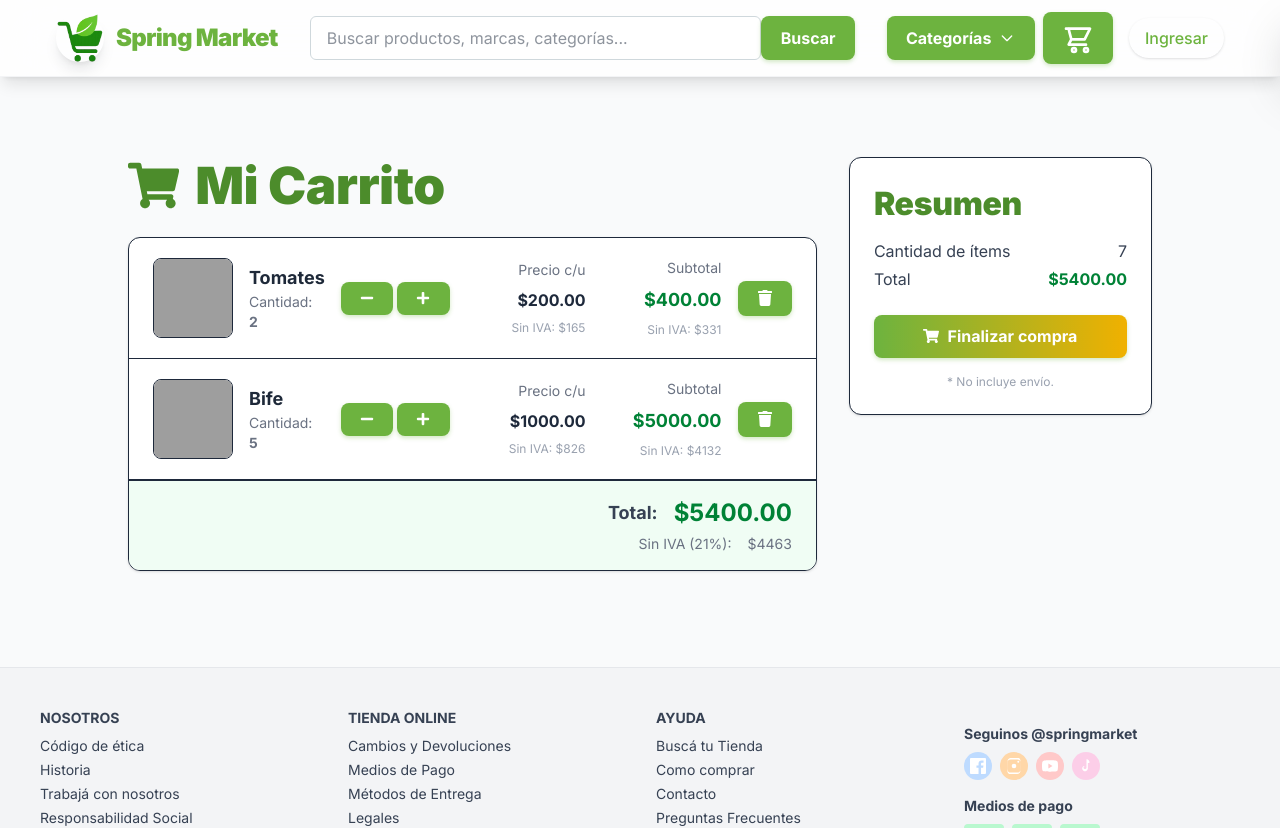
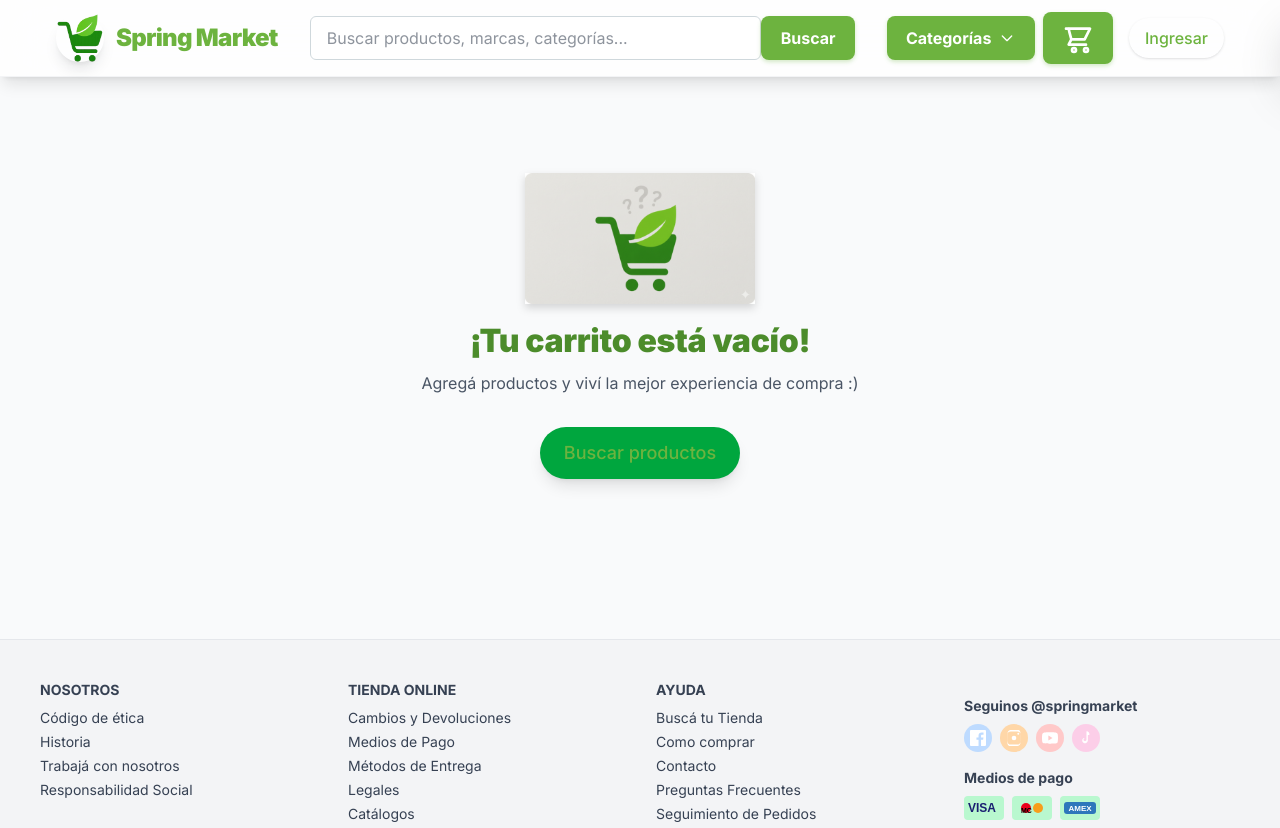
Before and after one commit to JuaniEsposito/frontend-api-pinamar, a React (Vite) app: page /carrito in a window 1280 px wide. Shown: the top 828 px of the page. Built offline with nearby package versions, Linux system fonts and the light colour scheme; grey boxes are pictures that could not be loaded.

Commit message:
agregado de productos al carrito

```diff
--- a/src/pages/CartPage.jsx
+++ b/src/pages/CartPage.jsx
@@ -1,48 +1,13 @@
-import { useEffect, useState } from "react";
+import { useEffect, useState, useMemo } from "react"; // Se añade useMemo
 import { Link, useNavigate } from "react-router-dom";
 import { motion, AnimatePresence } from "framer-motion";
 import { FaTrash, FaPlus, FaMinus, FaShoppingCart } from "react-icons/fa";
 import carritoVacio from "../assets/carritovacio.png";
-// ELIMINADAS: useSelector, useDispatch, y todos los imports de Redux/Slices
+import { useAuth } from "../auth/AuthProvider"; // Se usa el contexto global
 
-// --- DATOS MOCK/PRUEBA (Simulan la API) ---
-const MOCK_CARRITO_INICIAL = {
-  // Simulación de la estructura del carrito que vendría del backend
-  total: 4500.0,
-  items: [
-    {
-      productoId: 101,
-      nombreProducto: "Tomates",
-      cantidad: 2,
-      precioUnitario: 200.0,
-      subtotal: 400.0,
-    },
-    {
-      productoId: 102,
-      nombreProducto: "Bife",
-      cantidad: 5,
-      precioUnitario: 1000.0,
-      subtotal: 5000.0,
-    },
-  ],
-};
+// ❌ ELIMINADOS: Todos los MOCKS (MOCK_CARRITO_INICIAL, MOCK_PRODUCTOS_INICIAL)
 
-const MOCK_PRODUCTOS_INICIAL = [
-  // Simulación de la lista de productos (para obtener la imagen)
-  {
-    id: 101,
-    imagenes: ["https://picsum.photos/id/11/200/200"],
-    nombre: "Laptop Gaming X1",
-  },
-  {
-    id: 102,
-    imagenes: ["https://picsum.photos/id/12/200/200"],
-    nombre: "Mouse Óptico Z",
-  },
-];
-// ---------------------------------------------
-
-// Muestra un mensaje y la imagen del dino cuando el carrito está vacío
+// Componente para mostrar cuando el carrito está vacío (sin cambios)
 function CarritoVacio() {
   return (
     <div className="flex flex-col items-center justify-center mt-16 mb-16">
@@ -54,23 +19,17 @@ function CarritoVacio() {
       >
         <img
           src={carritoVacio}
-          alt="Carrito vacío Rex"
+          alt="Carrito vacío"
           width={230}
           height={200}
           className="mx-auto drop-shadow-lg"
           draggable={false}
-          style={{
-            maxWidth: 280,
-            maxHeight: 220,
-            objectFit: "contain",
-            background: "none",
-          }}
         />
       </motion.div>
       <motion.h2
         initial={{ y: 20, opacity: 0 }}
         animate={{ y: 0, opacity: 1 }}
-        className="text-2xl font-bold text-[#6DB33F]-700 mb-2"
+        className="text-2xl font-bold text-green-700 mb-2" // Corregido: sintaxis de color
       >
         ¡Tu carrito está vacío!
       </motion.h2>
@@ -78,9 +37,8 @@ function CarritoVacio() {
         Agregá productos y viví la mejor experiencia de compra :)
       </motion.p>
       <Link
-        to="/buscar"
-        className="inline-block px-6 py-3 rounded-full font-bold bg-[#6DB33F]-600 hover:bg-[#6DB33F]-700 shadow-lg transition-all text-lg text-white"
-        style={{ color: "#fff" }}
+        to="/" // Enlace al Home para buscar productos
+        className="inline-block px-6 py-3 rounded-full font-bold bg-green-600 hover:bg-green-700 shadow-lg transition-all text-lg text-white"
       >
         Buscar productos
       </Link>
@@ -89,217 +47,113 @@ function CarritoVacio() {
 }
 
 export default function CartPage() {
-  // Reemplazo de useSelector por useState
-  const [carrito, setCarrito] = useState(null); // Usaremos 'null' para simular la carga inicial
+  // ✅ 1. OBTENER DATOS Y FUNCIONES REALES DEL CONTEXTO GLOBAL
+  const { cart, updateCartItemQuantity, removeProductFromCart } = useAuth();
+
   const [loading, setLoading] = useState(true);
-  const [error, setError] = useState(null);
-  const [productos, setProductos] = useState([]);
-  const [imagenesProductos, setImagenesProductos] = useState({});
   const navigate = useNavigate();
 
-  // --- Lógica de cálculo de totales ---
-  const calcularTotalCarrito = (currentItems) => {
-    return currentItems.reduce((sum, item) => {
-      const subtotal = Number(item.precioUnitario) * Number(item.cantidad);
-      return sum + subtotal;
-    }, 0);
+  // Simula un pequeño retraso de carga, se activa si el carrito cambia
+  useEffect(() => {
+    setLoading(true);
+    const timer = setTimeout(() => setLoading(false), 300);
+    return () => clearTimeout(timer);
+  }, [cart]);
+
+  // ✅ 2. CALCULAR EL TOTAL DE FORMA DINÁMICA CON useMemo
+  // Se recalcula solo cuando el 'cart' cambia, es más eficiente.
+  const totalCarrito = useMemo(() => {
+    if (!cart) return 0;
+    return cart.reduce((sum, item) => sum + item.price * item.quantity, 0);
+  }, [cart]);
+
+  // ✅ 3. FUNCIONES QUE LLAMAN AL CONTEXTO
+  const handleIncrement = (item) => {
+    updateCartItemQuantity(item.id, 1);
   };
 
-  // --- Simulación de Carga de Datos (Reemplazo de fetchCarrito/fetchProductos) ---
-  useEffect(() => {
-    // Simula una llamada a la API con un retraso
-    setLoading(true);
-    setError(null);
-
-    // Simula la carga de productos y carrito
-    setTimeout(() => {
-      // **Asignamos los datos MOCK al estado local**
-      setProductos(MOCK_PRODUCTOS_INICIAL);
-      setCarrito({
-        ...MOCK_CARRITO_INICIAL,
-        // Recalcular total si el mock no lo trae, o usar el del mock
-        total: calcularTotalCarrito(MOCK_CARRITO_INICIAL.items)
-      });
-      setLoading(false);
-    }, 1000); // 1 segundo de simulación de carga
-  }, []); // Se ejecuta solo al montar el componente
-
-  // --- Mapea imágenes (Esta lógica se mantiene igual, pero usa el estado local) ---
-  useEffect(() => {
-    if (!carrito || !carrito.items) return;
-
-    const imagenesMap = {};
-    carrito.items.forEach((item) => {
-      const prod = productos?.find((p) => p.id === item.productoId);
-      if (prod && prod.imagenes && prod.imagenes.length > 0) {
-        imagenesMap[item.productoId] =
-          typeof prod.imagenes[0] === "string"
-            ? prod.imagenes[0]
-            : prod.imagenes[0].imagen;
-      }
-    });
-    setImagenesProductos(imagenesMap);
-  }, [carrito, productos]);
-
-  // --- Lógica de Modificación del Carrito (Reemplazo de patch/deleteCarrito) ---
-
-  const actualizarCarritoLocal = (newItems) => {
-    const newTotal = calcularTotalCarrito(newItems);
-    setCarrito({
-        ...carrito,
-        items: newItems,
-        total: newTotal
-    });
+  const handleDecrement = (item) => {
+    updateCartItemQuantity(item.id, -1);
   };
 
-  // Cambia la cantidad de un producto en el carrito (+/- 1)
-  const handleChangeCantidad = (productoId, change) => {
-    const newItems = carrito.items.map((item) => {
-      if (item.productoId === productoId) {
-        const nuevaCantidad = item.cantidad + change;
-        // La lógica de eliminación está separada en handleDecrement/handleEliminar
-        if (nuevaCantidad < 1) return item;
-
-        return {
-          ...item,
-          cantidad: nuevaCantidad,
-        };
-      }
-      return item;
-    });
-
-    actualizarCarritoLocal(newItems);
+  const handleEliminar = (productoId) => {
+    removeProductFromCart(productoId);
   };
 
-  // Disminuye cantidad o elimina si queda solo uno
-  const handleDecrement = (item) => {
-    if (item.cantidad <= 1) {
-      handleEliminar(item.productoId);
-    } else {
-      handleChangeCantidad(item.productoId, -1);
-    }
-  };
-
-
-  // Elimina un producto completamente del carrito
-  const handleEliminar = (productoId) => {
-    const newItems = carrito.items.filter(
-      (item) => item.productoId !== productoId
-    );
-
-    // Simulación de espera de API (puedes quitarlo si es solo local)
-    setLoading(true);
-    setTimeout(() => {
-        actualizarCarritoLocal(newItems);
-        setLoading(false);
-    }, 300);
-  };
-
-  // --- Funciones de navegación (Se mantienen igual) ---
-
-  // Va a la página de pago
   const irAPago = () => {
     navigate("/finalizar-compra");
   };
 
-  // --- Renderizado ---
+  // ❌ ELIMINADAS: Todas las funciones locales que manejaban un estado falso
+  // (actualizarCarritoLocal, handleChangeCantidad, etc.)
 
-  // Carga inicial y errores
-  if (loading)
-    return <div className="mt-10 text-center">Cargando carrito...</div>;
-  if (error)
-    return <div className="mt-10 text-center text-red-600">{error}</div>;
+  // --- RENDERIZADO ---
+  if (loading) {
+    return <div className="mt-10 text-center text-xl">Cargando carrito...</div>;
+  }
 
-  // Si el carrito está vacío, muestra el mensaje con el dino
-  if (!carrito || !carrito.items || carrito.items.length === 0)
+  // ✅ Usa el 'cart' real para verificar si está vacío
+  if (!cart || cart.length === 0) {
     return <CarritoVacio />;
+  }
 
-  // Carrito con productos (tabla y controles)
   return (
-    <div className="max-w-5xl mx-auto mt-12 flex flex-col md:flex-row gap-8">
+    <div className="max-w-5xl mx-auto mt-12 p-4 flex flex-col md:flex-row gap-8">
       {/* Lista de productos */}
       <div className="flex-1">
-        <h1 className="text-3xl font-extrabold mb-6 text-[#6DB33F]-700 flex items-center gap-2">
+        <h1 className="text-3xl font-extrabold mb-6 text-green-800 flex items-center gap-2">
           <FaShoppingCart className="inline mr-2" />
           Mi Carrito
         </h1>
-        <div className="bg-white rounded-xl shadow border border-[#6DB33F]-200 overflow-hidden">
+        <div className="bg-white rounded-xl shadow border border-gray-200 overflow-hidden">
           <AnimatePresence>
-            {carrito.items.map((item) => (
+            {cart.map((item) => (
               <motion.div
-                key={item.productoId}
+                key={item.id} // ✅ Usa item.id
                 initial={{ opacity: 0, y: 40 }}
                 animate={{ opacity: 1, y: 0 }}
                 exit={{ opacity: 0, x: -60 }}
-                className="flex flex-col sm:flex-row items-center gap-4 px-6 py-5 border-b border-[#6DB33F]-100 last:border-b-0 hover:bg-[#6DB33F]-50 transition"
+                className="flex flex-col sm:flex-row items-center gap-4 px-6 py-5 border-b last:border-b-0 hover:bg-gray-50 transition"
               >
                 {/* Imagen producto */}
-                <div className="w-20 h-20 bg-[#6DB33F]-100 rounded-lg flex items-center justify-center overflow-hidden border border-[#6DB33F]-200">
+                <div className="w-20 h-20 bg-gray-100 rounded-lg flex items-center justify-center overflow-hidden border">
                   <img
-                    src={imagenesProductos[item.productoId] || ""}
-                    alt={item.nombreProducto}
-                    className="w-full h-full object-cover"
+                    src={item.imageUrl || ""} // ✅ Usa item.imageUrl
+                    alt={item.name} // ✅ Usa item.name
+                    className="w-full h-full object-contain"
                   />
                 </div>
                 {/* Info principal */}
-                <div className="flex-1 w-full sm:w-auto">
+                <div className="flex-1 w-full sm:w-auto text-center sm:text-left">
                   <div className="font-bold text-lg text-gray-800">
-                    {item.nombreProducto}
+                    {item.name} {/* ✅ Usa item.name */}
                   </div>
                   <div className="text-gray-500 text-sm">
-                    Cantidad:{" "}
-                    <span className="font-semibold">{item.cantidad}</span>
+                    Cantidad: <span className="font-semibold">{item.quantity}</span> {/* ✅ Usa item.quantity */}
                   </div>
                 </div>
                 {/* Controles de cantidad */}
-                <div className="flex items-center gap-1">
-                  <button
-                    className="p-2 bg-[#6DB33F]-200 rounded-full hover:bg-[#6DB33F]-300 transition"
-                    onClick={() => handleDecrement(item)}
-                  >
+                <div className="flex items-center gap-2">
+                  <button className="p-2 bg-gray-200 rounded-full hover:bg-gray-300 transition" onClick={() => handleDecrement(item)}>
                     <FaMinus size={14} />
                   </button>
-                  <button
-                    className="p-2 bg-[#6DB33F]-200 rounded-full hover:bg-[#6DB33F]-300 transition"
-                    onClick={() => handleChangeCantidad(item.productoId, 1)}
-                  >
+                  <button className="p-2 bg-gray-200 rounded-full hover:bg-gray-300 transition" onClick={() => handleIncrement(item)}>
                     <FaPlus size={14} />
                   </button>
                 </div>
-                {/* Precio unitario and subtotal */}
-                <div className="flex flex-col items-end gap-2 min-w-[120px]">
-                  <div className="text-sm text-gray-500">Precio c/u</div>
-                  <div className="font-semibold text-base text-[#6DB33F]700">
-                    {item.precioUnitario !== undefined &&
-                    item.precioUnitario !== null
-                      ? `$${Number(item.precioUnitario).toFixed(2)}`
-                      : "-"}
+                {/* Precio y Subtotal */}
+                <div className="flex flex-col items-end gap-1 min-w-[120px]">
+                  <div className="font-bold text-lg text-green-700">
+                    {`$${(item.price * item.quantity).toFixed(2)}`} {/* ✅ Calcula subtotal */}
                   </div>
-                  <div className="text-xs text-gray-400">
-                    {item.precioUnitario !== undefined &&
-                    item.precioUnitario !== null
-                      ? `Sin IVA: $${Math.round(
-                          Number(item.precioUnitario) / 1.21
-                        )}`
-                      : ""}
-                  </div>
-                </div>
-                <div className="flex flex-col items-end gap-2 min-w-[120px]">
-                  <div className="text-sm text-gray-500">Subtotal</div>
-                  <div className="font-bold text-lg text-green-700">
-                    {/* Se usa el cálculo del subtotal en base a cantidad * precio unitario */}
-                    {`$${(Number(item.precioUnitario) * Number(item.cantidad)).toFixed(2)}`}
-                  </div>
-                  <div className="text-xs text-gray-400 font-normal">
-                    {`Sin IVA: $${Math.round(
-                      (Number(item.precioUnitario) * Number(item.cantidad)) / 1.21
-                    )}`}
+                  <div className="text-sm text-gray-500">
+                    {`$${item.price.toFixed(2)} c/u`} {/* ✅ Muestra precio unitario */}
                   </div>
                 </div>
                 {/* Eliminar producto */}
                 <button
                   className="p-2 text-red-500 hover:bg-red-100 rounded-full transition"
-                  onClick={() => handleEliminar(item.productoId)}
+                  onClick={() => handleEliminar(item.id)} // ✅ Llama a la función correcta
                   title="Eliminar producto"
                 >
                   <FaTrash />
@@ -307,56 +161,36 @@ export default function CartPage() {
               </motion.div>
             ))}
           </AnimatePresence>
-          {/* Total del carrito */}
-          <div className="flex flex-col gap-1 justify-end items-end px-6 py-4 border-t border-[#6DB33F]-100 bg-green-50">
-            <div className="flex gap-4 items-center">
-              <span className="font-semibold text-gray-700 text-lg">
-                Total:
-              </span>
-              <span className="font-bold text-2xl text-green-700">
-                {`$${Number(carrito.total).toFixed(2)}`}
-              </span>
-            </div>
-            <div className="flex gap-4 items-center text-[14px] text-gray-500">
-              <span>Sin IVA (21%):</span>
-              <span>
-                {`$${Math.round(Number(carrito.total) / 1.21)}`}
-              </span>
-            </div>
-          </div>
         </div>
       </div>
 
       {/* Resumen del pedido y botón de pago */}
       <aside className="md:w-80 w-full">
         <motion.div
-          className="bg-white rounded-xl shadow border border-[#6DB33F]-200 p-6 sticky top-24"
+          className="bg-white rounded-xl shadow border border-gray-200 p-6 sticky top-24"
           initial={{ opacity: 0, x: 60 }}
           animate={{ opacity: 1, x: 0 }}
         >
-          <h2 className="text-xl font-bold mb-3 text-green-700">Resumen</h2>
-          <div className="flex justify-between text-gray-700 text-base mb-1">
-            <span>Cantidad de ítems</span>
-            <span>
-              {carrito.items.reduce((sum, item) => sum + item.cantidad, 0)}
-            </span>
+          <h2 className="text-xl font-bold mb-4 text-green-800">Resumen</h2>
+          <div className="flex justify-between text-gray-700 text-base mb-2">
+            <span>Subtotal</span>
+            <span>{`$${totalCarrito.toFixed(2)}`}</span> {/* ✅ Usa el total calculado */}
           </div>
-          <div className="flex justify-between text-gray-700 text-base mb-1">
-            <span>Total</span>
-            <span className="font-bold text-green-700">
-              {`$${Number(carrito.total).toFixed(2)}`}
-            </span>
+          <div className="border-t pt-4 mt-4">
+            <div className="flex justify-between text-gray-900 font-bold text-xl mb-1">
+              <span>Total</span>
+              <span>{`$${totalCarrito.toFixed(2)}`}</span> {/* ✅ Usa el total calculado */}
+            </div>
           </div>
-          {/* Ir a pagar */}
           <button
-            className="mt-6 w-full bg-gradient-to-r from-[#6DB33F]-600 to-yellow-500 text-white font-bold py-3 rounded-lg hover:scale-105 hover:shadow-xl transition-all flex items-center justify-center gap-2"
+            className="mt-6 w-full bg-green-600 text-white font-bold py-3 rounded-lg hover:bg-green-700 transition-all flex items-center justify-center gap-2"
             onClick={irAPago}
           >
             <FaShoppingCart />
             Finalizar compra
           </button>
           <div className="mt-4 text-xs text-gray-400 text-center">
-            * No incluye envío.
+            * No incluye costo de envío.
           </div>
         </motion.div>
       </aside>
```
Also changed, not shown: src/pages/HomePage.jsx (+16 -6 lines).
